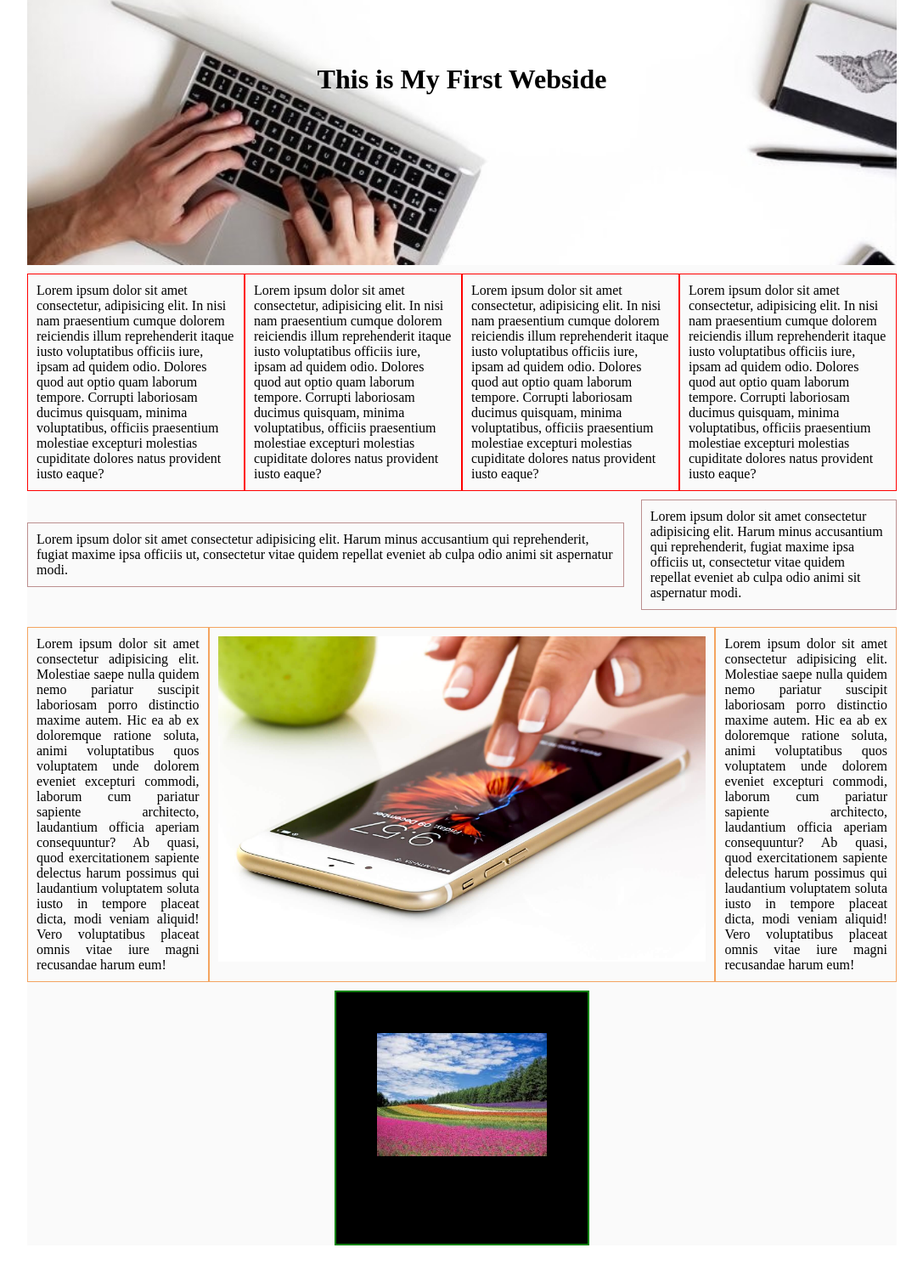
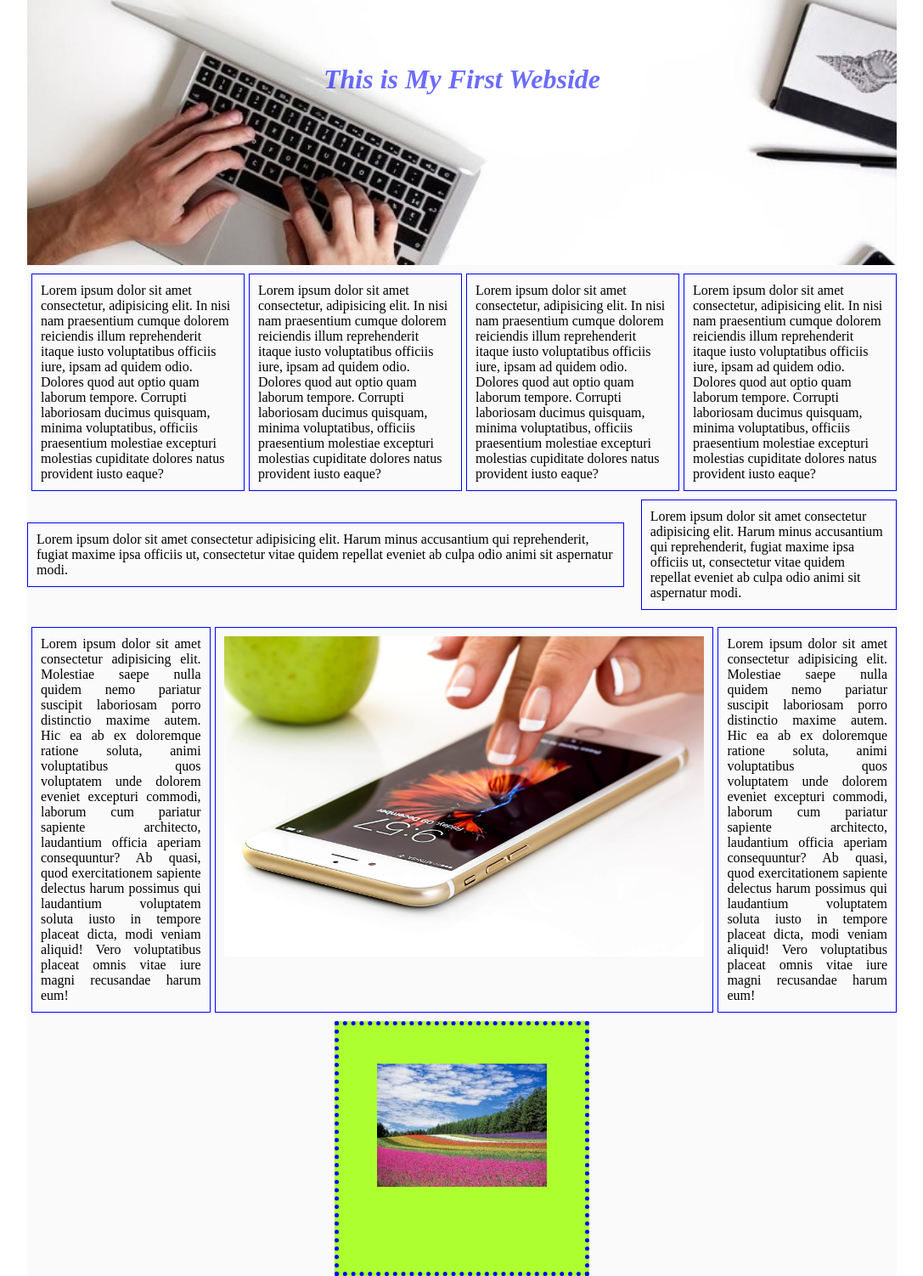
Before and after one commit to Nazmul-318/Class-32P, a plain HTML site: page index.html in a window 1280 px wide. Shown: the part 185-1687 px from the top of the page at 85% size, without its empty margins (96-1183 px from the left). Before the commit the page ends 1651 px from the top, so only its background shows below. Drawn offline with Linux system fonts and the light colour scheme.

Commit message:
clolr chenged

```diff
--- a/style.css
+++ b/style.css
@@ -28,6 +28,7 @@ img{
 }
 .menu li a{
     padding: 20px 40px;
+    background-color: rgba(9, 9, 155, 0.281);
     color: #fff;
     font-weight: bold;
     display: block;
@@ -37,8 +38,8 @@ img{
     margin-left: 15px;
 }
 .menu ul li a:hover{
-    color: #000;
-    text-shadow: 1px 1px 1px #fff;
+    color: rgb(0, 0, 0);
+    text-shadow: 2px 1px 1px #fff;
 }
 .banner-sectiom{
     background: url(img/Banner_slider.jpg) no-repeat center center;
@@ -46,16 +47,20 @@ img{
     background-size: cover;
     background-attachment: fixed;
     text-align: center;
+    font-style: oblique;
+    color: rgba(0, 0, 255, 0.582);
 }
 .row-2{
     display: flex;
     flex: 1;
     margin-top: 10px;
 
+
 }
 .flex-item{
-    border: 1px solid red;
+    border: 1px solid blue;
     padding: 10px;
+    margin-left: 5px;
 }
 .row-3{
      display: flex;
@@ -65,7 +70,7 @@ img{
 
 }
 .row-3-item{
-    border: 1px solid rosybrown;
+    border: 1px solid blue;
     padding: 10px;
     flex-basis: 30%;
 }
@@ -81,18 +86,19 @@ img{
 }
 
 .row-4-item{
-    border: 1px solid sandybrown;
+    border: 1px solid blue;
     padding: 10px;
+    margin-left: 5px;
     flex: 1 0 0%;
 }
 .row-4-bigger{
     flex-grow: 3;
 }
 .centercenterdiv{
-    background-color: #000;
+    background-color: greenyellow;
     width: 300px;
     height: 300px;
-    border: 2px solid green;
+    border: 5px dotted blue;
     margin: auto;
     display: flex;
     justify-content: center;
```
